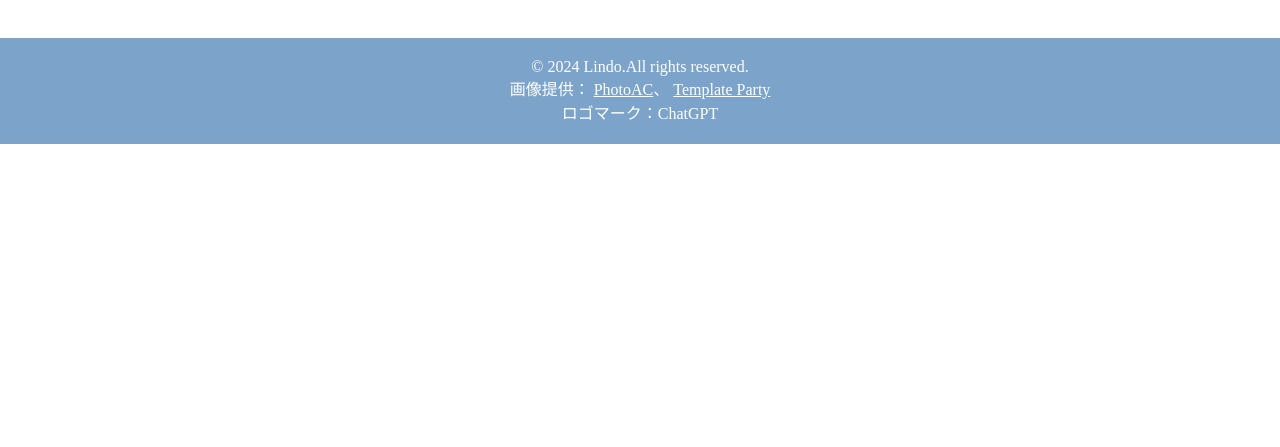
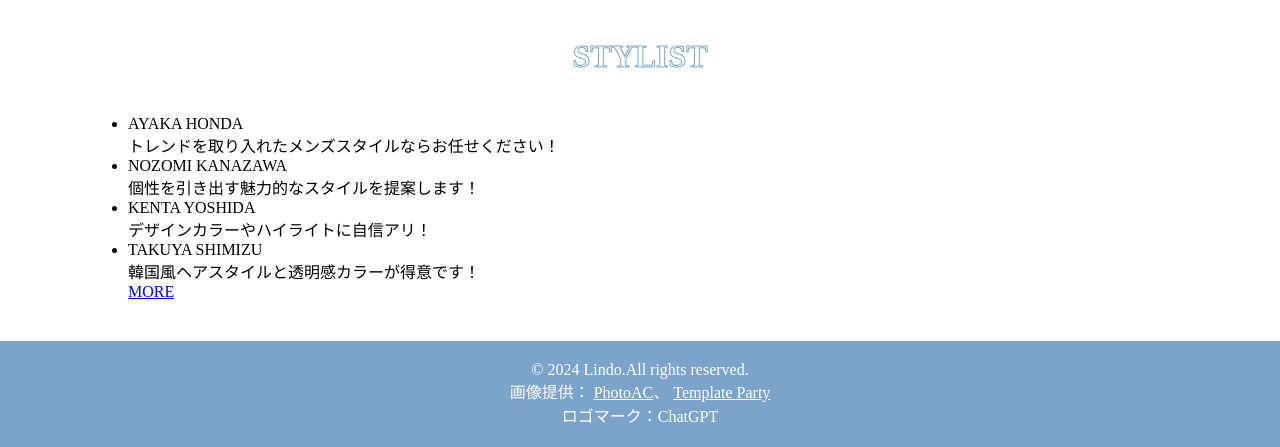
Before and after one commit to tanakahina0/20241214-works, a plain HTML site: page index.html in a window 1280 px wide. Shown: the part 2598-3045 px from the top of the page. Before the commit the page ends 2742 px from the top, so only its background shows below. Drawn offline with Linux system fonts and the light colour scheme.

Commit message:
Add files via upload

```diff
--- a/index.html
+++ b/index.html
@@ -4,6 +4,7 @@
   <meta charset="UTF-8">
   <meta name="viewport" content="width=device-width, initial-scale=1.0">
   <link rel="stylesheet" href="./css/style.css">
+  <link rel="icon" href="./img/logo.png">
   <title>Lindo</title>
 </head>
 <body>
@@ -121,6 +122,34 @@
         </div>
       </a>
     </section>
+    <section id="STYLIST" class="stylist">
+      <h2>STYLIST</h2>
+      <ul>
+        <li class="stylist-image">
+          <div class="stylist01"></div>
+          <p>AYAKA HONDA</p>
+          <p><span>トレンドを取り入れたメンズスタイルならお任せください！</span></p>
+        </li>
+        <li class="stylist-image">
+          <div class="stylist02"></div>
+          <p>NOZOMI KANAZAWA</p>
+          <p><span>個性を引き出す魅力的なスタイルを提案します！</span></p>
+        </li>
+        <li class="stylist-image">
+          <div class="stylist03"></div>
+          <p>KENTA YOSHIDA</p>
+          <p><span>デザインカラーやハイライトに自信アリ！</span></p>
+        </li>
+        <li class="stylist-image">
+          <div class="stylist04"></div>
+          <p>TAKUYA SHIMIZU</p>
+          <p><span>韓国風ヘアスタイルと透明感カラーが得意です！</span></p>
+        </li>
+      </ul>
+      <div class="more-button">
+        <a href="#">MORE</a>
+      </div>
+    </section>
 	</main>
 	<footer>
 		<p>&copy; 2024 Lindo.All rights reserved.</p>
```
